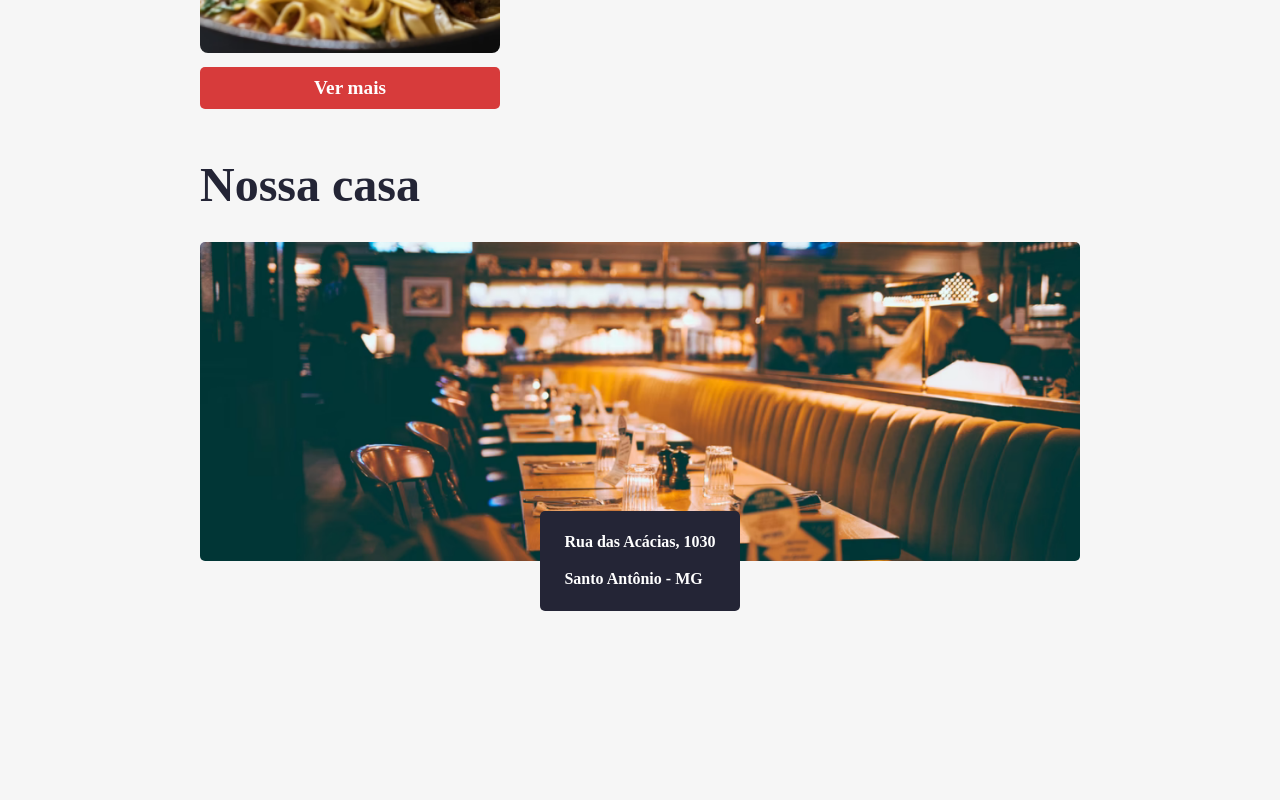
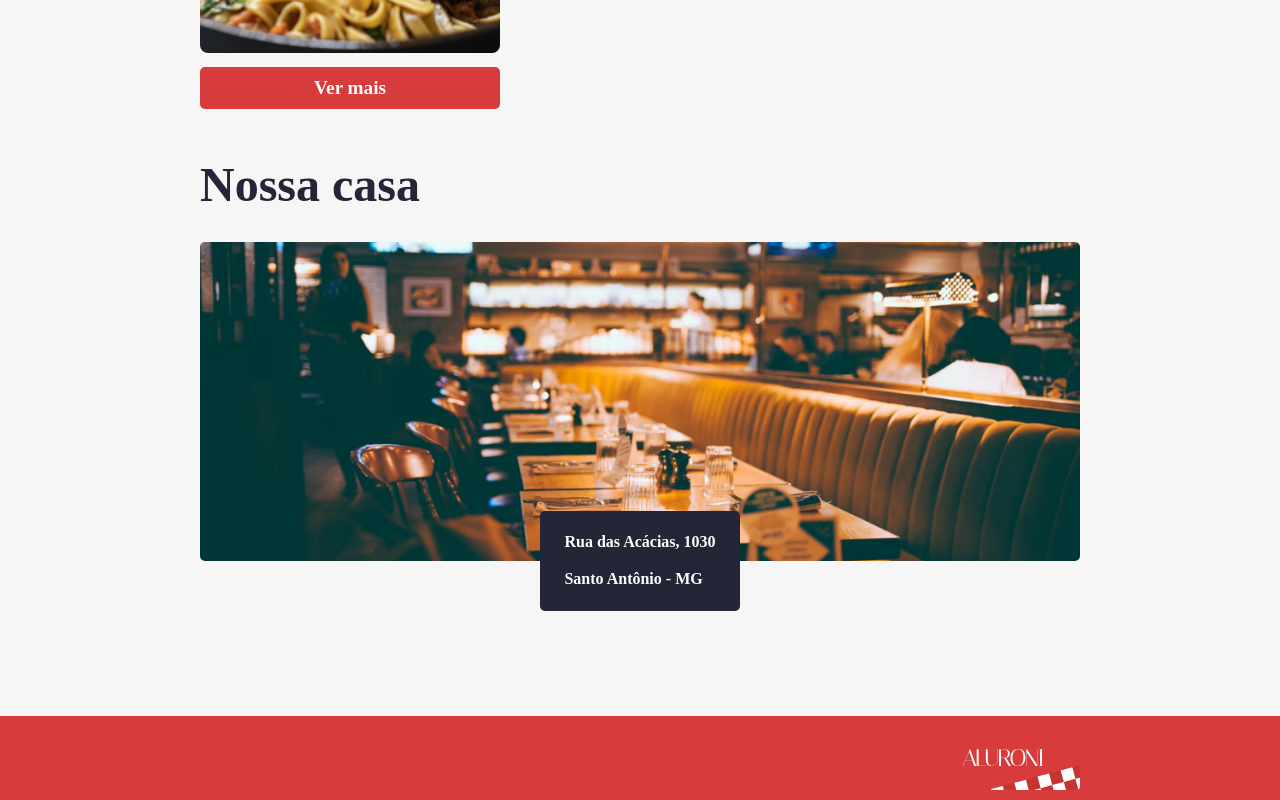
Before and after one commit to maria-baeta/ts-aluroni-router, a React (Create React App) app: page / in a window 1280 px wide. Shown: the part 1121-1921 px from the top of the page. Before the commit the page ends 1837 px from the top, so only its background shows below. Built offline with nearby package versions, Linux system fonts and the light colour scheme; a web font is replaced by a local one.

Commit message:
feat: Implementando o Footer

```diff
--- /dev/null
+++ b/src/components/Footer/Footer.module.scss
@@ -0,0 +1,18 @@
+@import "styles/_variables.scss";
+@import "styles/_breakpoints.scss";
+
+.footer {
+  background-color: $red;
+  display: flex;
+  justify-content: flex-end;
+  padding: 10px $padding-horizontal;
+  @media (max-width: $desktop_xsm) {
+    padding: 10px $padding-horizontal-mobile;
+  }
+  @media (min-width: $desktop_xsm) and (max-width: $desktop_sm) {
+    padding: 10px $padding-horizontal-sm;
+  }
+  @media (min-width: $desktop_sm) and (max-width: $desktop_md) {
+    padding: 10px $padding-horizontal-md;
+  }
+}
--- /dev/null
+++ b/src/components/Footer/index.tsx
@@ -0,0 +1,10 @@
+import styles from "./Footer.module.scss";
+import { ReactComponent as Logo } from "assets/logo.svg";
+
+export const Footer = () => {
+  return (
+    <footer className={styles.footer}>
+      <Logo />
+    </footer>
+  );
+};
--- a/src/components/index.ts
+++ b/src/components/index.ts
@@ -1,2 +1,3 @@
 export { Navbar } from "./Navbar";
 export { Header } from "./Header";
+export { Footer } from "./Footer";
--- a/src/routes.js
+++ b/src/routes.js
@@ -1,4 +1,4 @@
-import { Header, Navbar } from "components";
+import { Footer, Header, Navbar } from "components";
 import { Home, Menu, About } from "pages";
 import { BrowserRouter as Router, Routes, Route } from "react-router-dom";
 
@@ -14,6 +14,7 @@
             <Route path="sobre" element={<About />} />
           </Route>
         </Routes>
+        <Footer />
       </Router>
     </main>
   );
```
